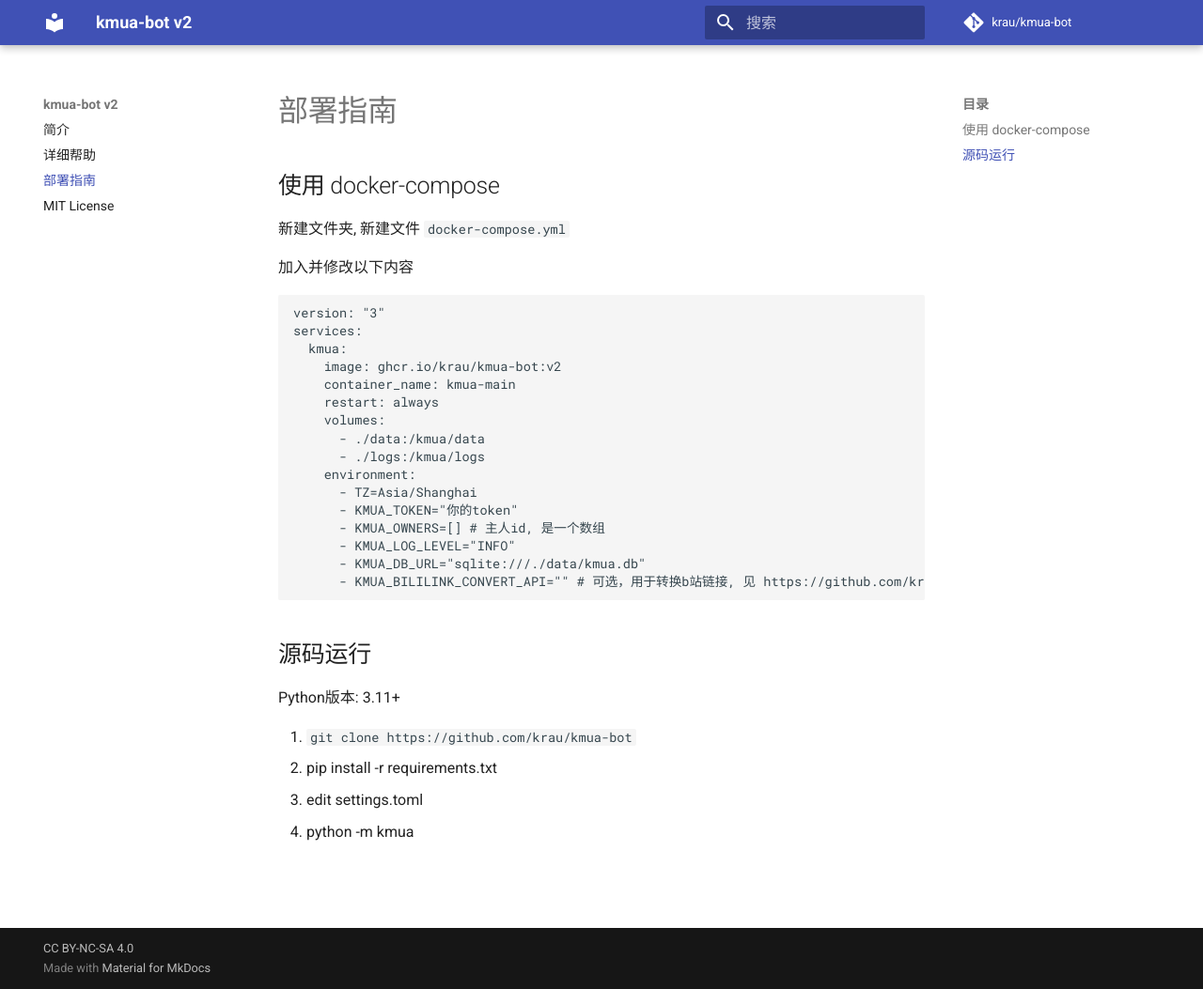
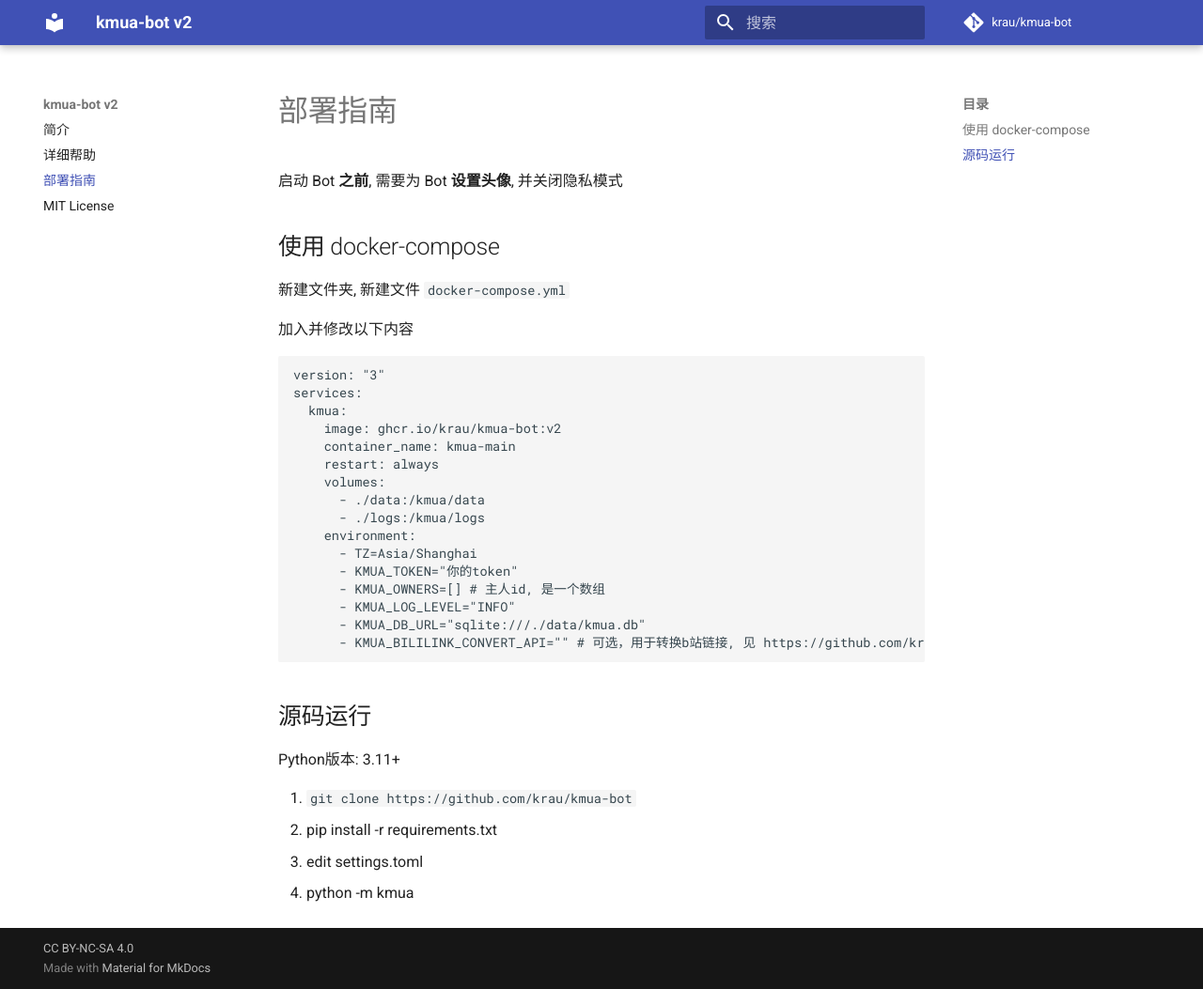
Before and after one commit to krau/kmua-bot, an MkDocs documentation site: the page built from docs/docs/self-host.md, in a window 1280 px wide and 1053 px high. Shown: the whole window at 94% size. Built offline with MkDocs 1.6.1 and Material for MkDocs 9.7.7, drawn with Linux system fonts in a browser that asks for light colours; comment, search, counter and statistics services are not loaded.

Commit message:
加1句提醒

```diff
--- a/docs/docs/self-host.md
+++ b/docs/docs/self-host.md
@@ -1,4 +1,6 @@
 # 部署指南
+
+启动 Bot **之前**, 需要为 Bot **设置头像**, 并关闭隐私模式
 
 ## 使用 docker-compose
 
```
